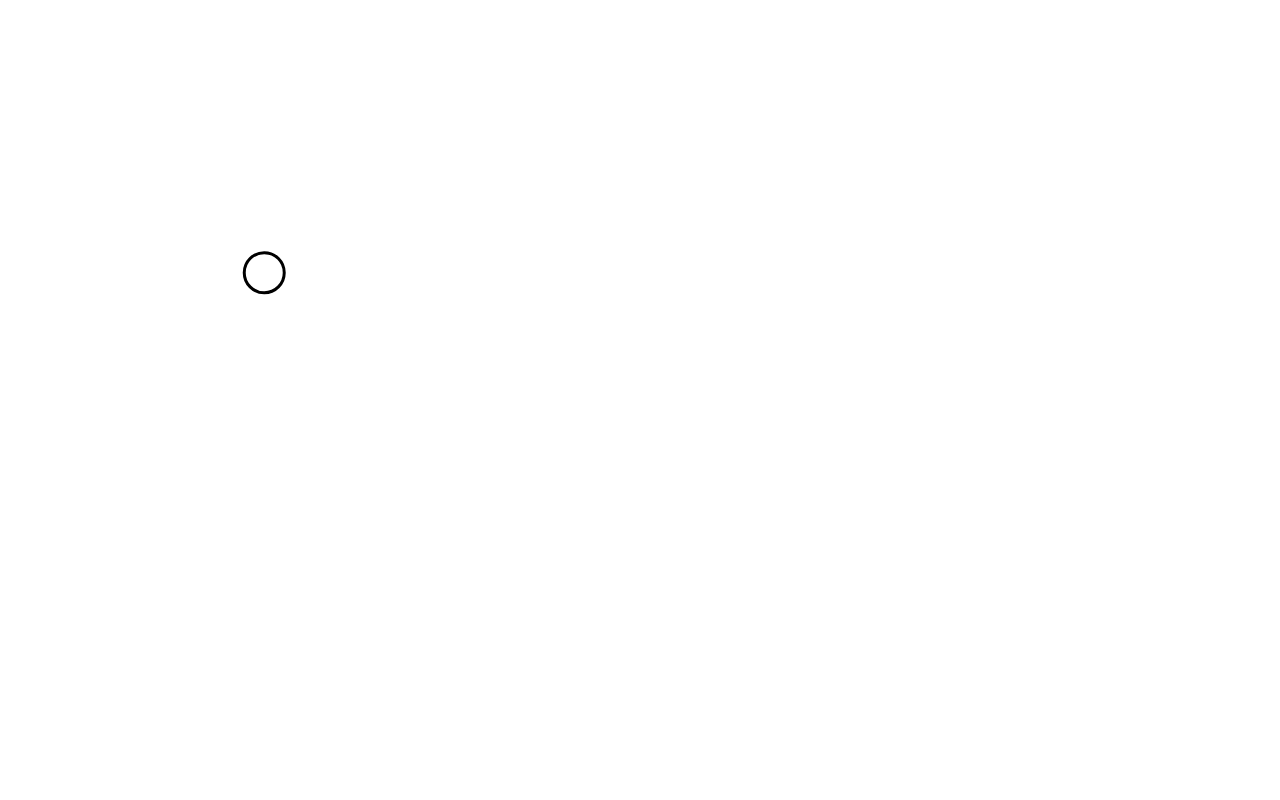
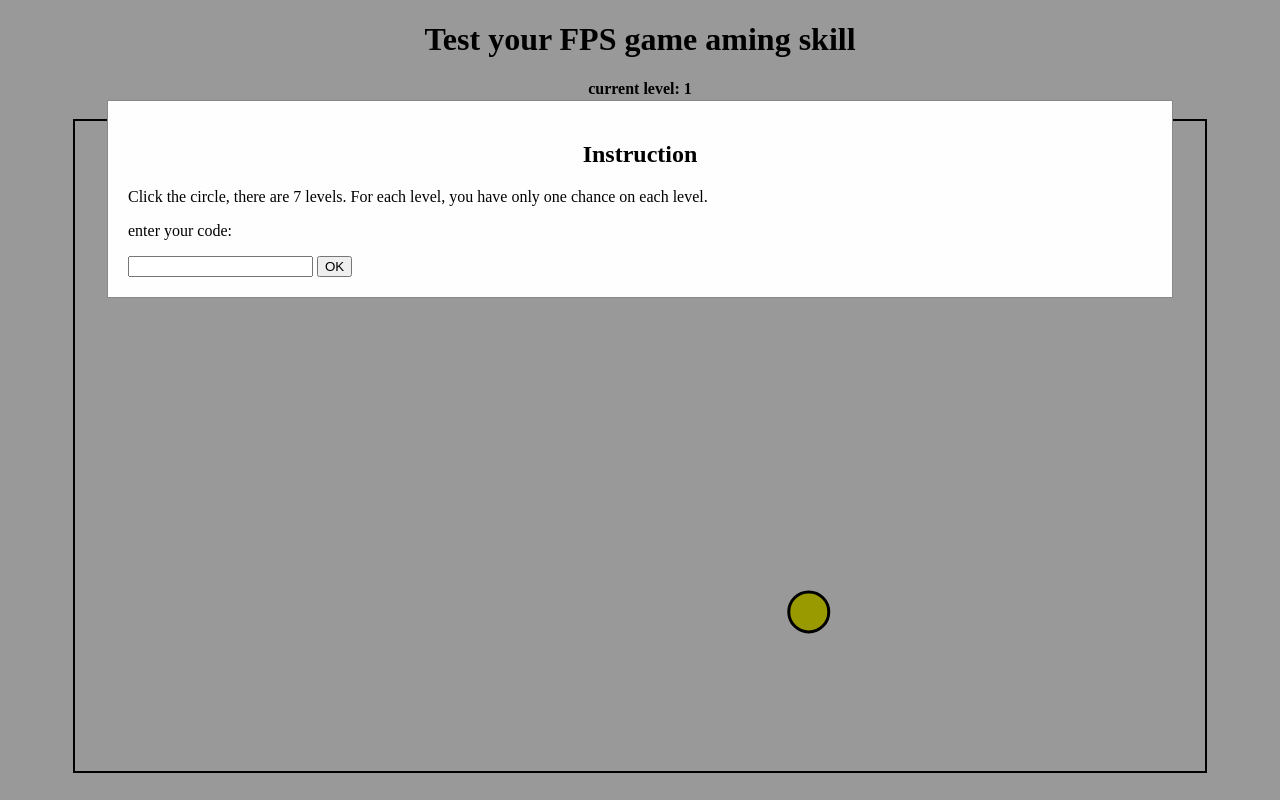
Before and after one commit to dyr429/dyr429.github.io, a plain HTML site: page D3-pilot-Fitts.html in a window 1280 px wide. Drawn offline with nearby package versions, Linux system fonts and the light colour scheme.

Commit message:
add data collection, adjust appearance of exp.

```diff
--- a/D3-pilot-Fitts.html
+++ b/D3-pilot-Fitts.html
@@ -1,36 +1,81 @@
 <!DOCTYPE html>
 <meta charset="utf-8">
+<link rel="stylesheet" type="text/css" href="styles.css">
 <style>
 
  text {
-  fill: 'black';
+    fill: 'black';
     font-family: 'Arial';
     font-weight: bold;
     font-size: 28px;
   }
 
+
+ h1{
+    text-align: center;
+ }
+
+ h2{
+    text-align: center;
+ }
+
+ h4{
+    text-align: center
+ }
+
+ svg{
+    border: 2px solid black;
+    margin: auto;
+    display: block;
+ }
+
 </style>
 <body>
 
-<!-- load the d3.js library -->
+    <h1>Test your FPS game aming skill</h1>
+    <h4 id="status">current level: 1 </h4>
+
+
+<div id="instruciton" class="modal">
+
+  <!-- Modal content -->
+  <div class="modal-content">
+    <h2>Instruction</h2>
+    <p>Click the circle, there are 7 levels. For each level, you have only one chance on each level.</p>
+    <p>enter your code:</p>
+    <input type="text" name="code" id="inputcode"/>
+    <button onclick="checkcode()">OK</button>
+  </div>
+</div>
+
+<div id="endgame" class="modal">
+
+  <!-- Modal content -->
+  <div class="modal-content">
+    <h2>Thank you </h2>
+    <p>You have completed this game, here is the verification code for Mechenical Turk</p>
+    <p>your code is : 5678</p>
+  </div>
+</div>
+
 <script src="https://d3js.org/d3.v4.min.js"></script>
 
 <script>
-    // let levelDataSet = []
-    // let level1Data = {"x":[200,400], "y":[200,200]}
-    // levelDataSet.push(level1Data);
-    // let level2Data = {"x":[200,250,300,250],"y":[200,250,200,150]}
-    // levelDataSet.push(level2Data)
-    // let level3Data = {"x":[200,300,300,400,250,450,200],"y":[200,300,100,100,250,250,300]}
-    // levelDataSet.push(level3Data)
-    let levels = [800,600,400,200,100,50]
+    let resultHit = [];
+    let levelResult = {};
+    let hitTimes = 0;
+
+
+    let WIDTH = window.innerWidth;
+    let HEIGHT = window.innerHeight;
+    let levels = [700,600,500,300,200,150,100]
     let level = 0;
-    let currentX = 200;
-    let currentY = 200;
+    let currentX = WIDTH/2;
+    let currentY = HEIGHT/2;
     let distance = 50;
     function nextX(){
         let offsetX = 50 - Math.random()*100
-        if(currentX+offsetX>50 && currentX+offsetX<750)
+        if(currentX+offsetX>50 && currentX+offsetX<WIDTH-200)
             currentX = currentX + offsetX
         else
             currentX = currentX - offsetX
@@ -38,7 +83,7 @@
     }
     function nextY(){
         let offsetY = 50 - Math.random()*100
-        if(currentY+offsetY>50 && currentY+offsetY<550)
+        if(currentY+offsetY>50 && currentY+offsetY<HEIGHT-200)
             currentY = currentY + offsetY
         else
             currentY = currentY - offsetY
@@ -46,16 +91,16 @@
 
     }
 
-    let colors = ["red", "green","blue","white"]
+    let colors = ["red", "green","blue","yellow"]
 
     let svg = d3.select("body")
             .append("svg")
-            .attr("width", 800)
-            .attr("height", 600);
+            .attr("width", WIDTH-150)
+            .attr("height", HEIGHT-150);
 
 
     let timeCircle = svg.append("circle")
-        .attr("fill", "white")
+        .attr("fill", "yellow")
         .attr("stroke","black")
         .attr("stroke-width",3)
         .attr("r", 20)
@@ -72,14 +117,53 @@
     }
     addTransition()
 
+    let endgamemModal = document.getElementById("endgame");
 
     d3.selectAll("circle")
           .on("mousedown", function(){
-              d3.select(this)
+            if(level === levels.length-1){
+                resultHit.push(hitTimes);
+                endgamemModal.style.display = "block";
+                d3.select("svg").remove()
+            }
+            else{
+                let statusString = "current level: " + (level+2);
+                document.getElementById("status").innerHTML = statusString
+                d3.select(this)
                 .attr("fill", colors[level%4]);
-          console.log("hit")
+                currentX = Math.random()*(WIDTH-200);
+                currentY = Math.random()*(HEIGHT-200);
+                resultHit.push(hitTimes)
+                hitTimes = 0;
+                console.log("hit")
+
+            }
+
           level++;
-          });
+    });
+
+    d3.selectAll("svg")
+          .on("mousedown", function(){
+            hitTimes++;
+    });
+
+
+
+// Get the modal
+let instructionModal = document.getElementById("instruciton");
+instructionModal.style.display = "block";
+
+
+function checkcode(){
+    let code = document.getElementById("inputcode").value
+    if(code === "1234"){
+        instructionModal.style.display = "none";
+    }else{
+        alert("wrong code")
+    }
+}
+
+
 
 
 </script>
--- /dev/null
+++ b/styles.css
@@ -0,0 +1,39 @@
+
+/* The Modal (background) */
+.modal {
+  display: none; /* Hidden by default */
+  position: fixed; /* Stay in place */
+  z-index: 1; /* Sit on top */
+  padding-top: 100px; /* Location of the box */
+  left: 0;
+  top: 0;
+  width: 100%; /* Full width */
+  height: 100%; /* Full height */
+  overflow: auto; /* Enable scroll if needed */
+  background-color: rgb(0,0,0); /* Fallback color */
+  background-color: rgba(0,0,0,0.4); /* Black w/ opacity */
+}
+
+/* Modal Content */
+.modal-content {
+  background-color: #fefefe;
+  margin: auto;
+  padding: 20px;
+  border: 1px solid #888;
+  width: 80%;
+}
+
+/* The Close Button */
+.close {
+  color: #aaaaaa;
+  float: right;
+  font-size: 28px;
+  font-weight: bold;
+}
+
+.close:hover,
+.close:focus {
+  color: #000;
+  text-decoration: none;
+  cursor: pointer;
+}
```
